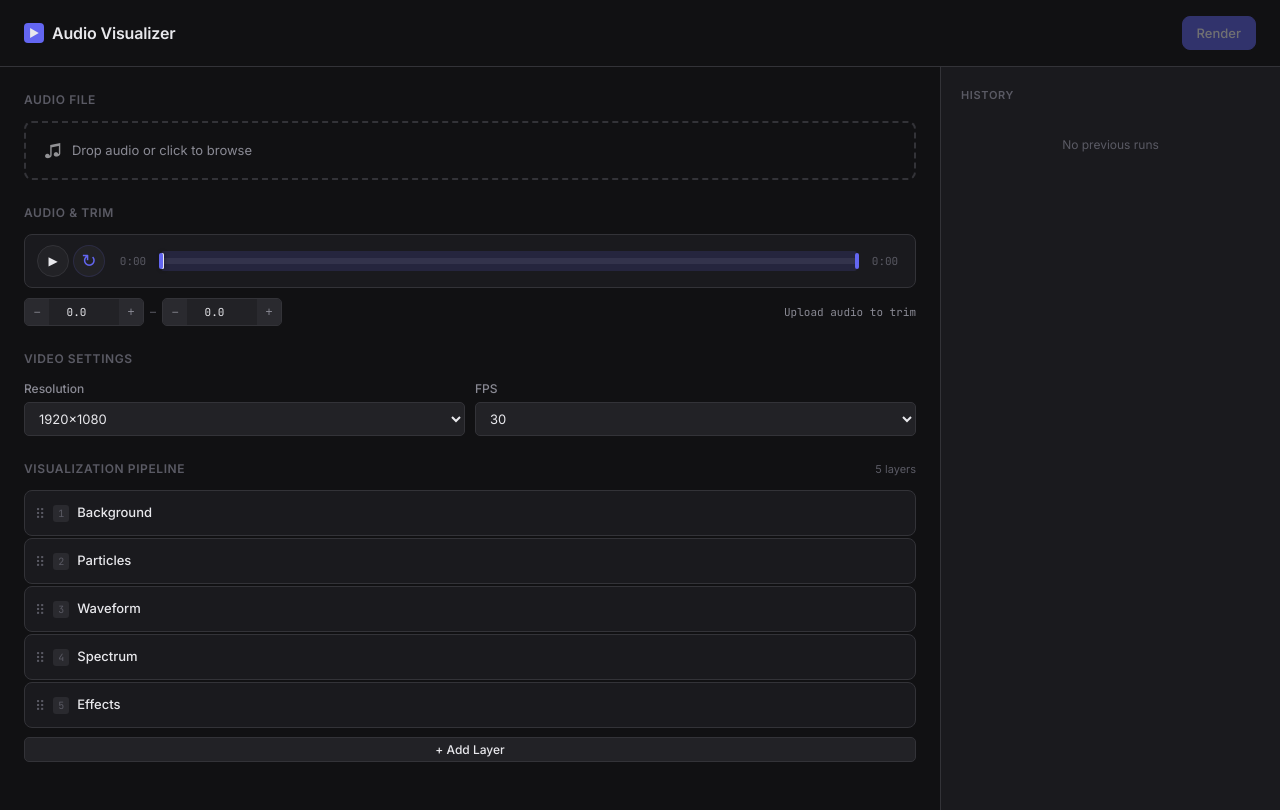
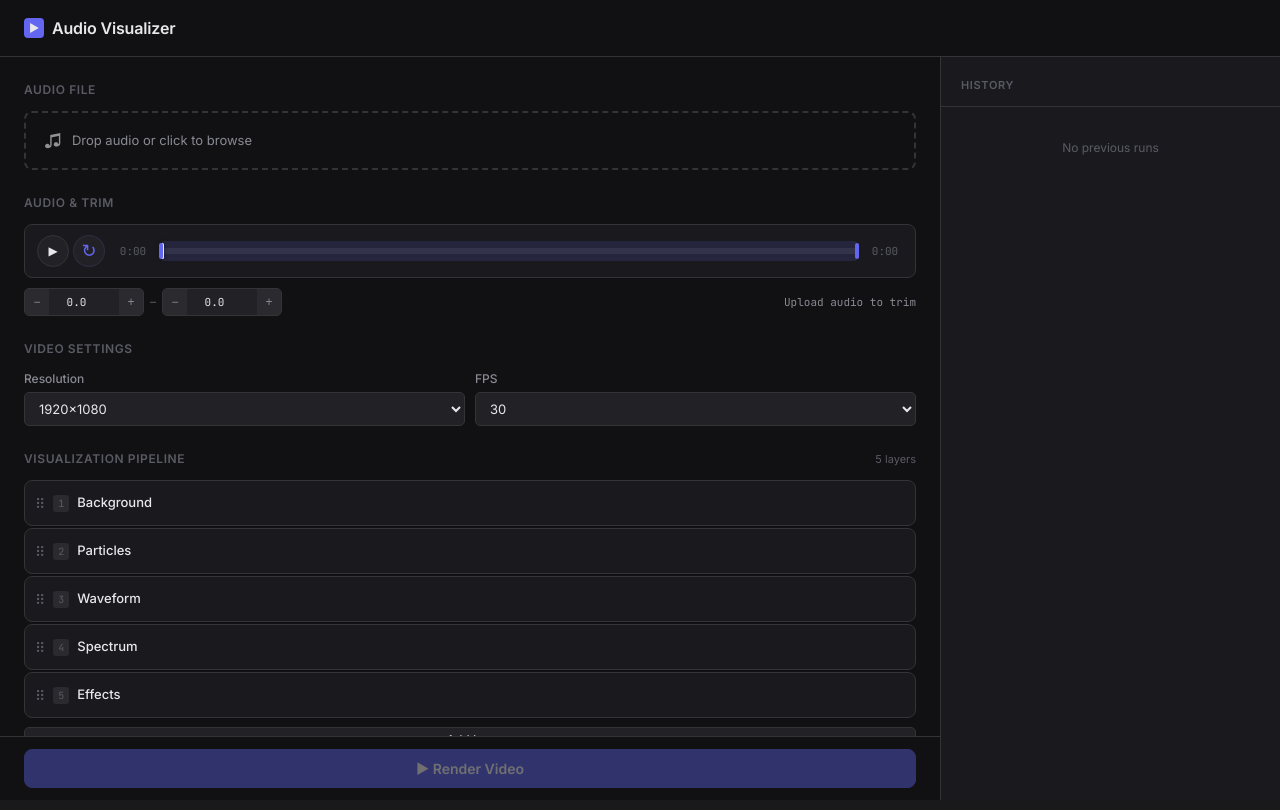
Before and after one commit to asafiul/audio-visualizer, a Flask app: page / in a window 1280 px wide. Run offline with Flask 3, Linux system fonts and the light colour scheme.

Commit message:
more fixes

```diff
--- a/web/app.py
+++ b/web/app.py
@@ -2,6 +2,7 @@ import os
 import sys
 import uuid
 import json
+import time as _time
 from pathlib import Path
 from flask import Flask, render_template, request, jsonify, send_file
 from werkzeug.utils import secure_filename
@@ -24,6 +25,11 @@ app.config['UPLOAD_FOLDER'].mkdir(exist_ok=True)
 app.config['OUTPUT_FOLDER'].mkdir(exist_ok=True)
 
 jobs = {}
+
+
+class CancelledError(Exception):
+    """Raised when a render job is cancelled by the user."""
+    pass
 
 # Known enum values for layer parameters — parsed from default.yaml comments and code
 # This map is auto-enriched from the config; string values become enums if we know options
@@ -174,32 +180,45 @@ def parse_color(hex_color):
     return [int(hex_color[i:i+2], 16) for i in (0, 2, 4)]
 
 
+def _update_job(job_id, **kwargs):
+    """Update job fields and refresh last_update timestamp."""
+    job = jobs[job_id]
+    for k, v in kwargs.items():
+        job[k] = v
+    job['last_update'] = _time.time()
+
+
 def process_video(job_id, audio_path, output_path, config, visualizer_type='pipeline'):
     try:
-        jobs[job_id]['status'] = 'processing'
-        jobs[job_id]['progress'] = 5
-        jobs[job_id]['message'] = 'Loading audio...'
+        _update_job(job_id, status='processing', progress=5, message='Loading audio...')
 
         audio_proc = AudioProcessor(config)
         audio_proc.load_audio(str(audio_path))
 
-        jobs[job_id]['progress'] = 15
-        jobs[job_id]['message'] = 'Creating visualization...'
+        _update_job(job_id, progress=15, message='Creating visualization...')
 
         visualizer = VisualizerFactory.create(visualizer_type, config, audio_proc)
 
-        jobs[job_id]['progress'] = 20
-        jobs[job_id]['message'] = 'Rendering video...'
+        _update_job(job_id, progress=20, message='Rendering video...')
 
         render_with_progress(job_id, config, audio_proc, visualizer, str(output_path))
 
-        jobs[job_id]['status'] = 'completed'
-        jobs[job_id]['progress'] = 100
-        jobs[job_id]['message'] = 'Done!'
+        _update_job(job_id, status='completed', progress=100, message='Done!')
+
+    except CancelledError:
+        _update_job(job_id, status='cancelled', message='Cancelled by user')
+        # Clean up partial output
+        if os.path.exists(str(output_path)):
+            os.unlink(str(output_path))
 
     except Exception as e:
-        jobs[job_id]['status'] = 'error'
-        jobs[job_id]['message'] = str(e)
+        # Provide user-friendly error messages
+        err_msg = str(e)
+        if 'NoBackendError' in type(e).__name__ or 'NoBackendError' in err_msg:
+            err_msg = 'Failed to load audio file. The file may be corrupted or not a valid audio format.'
+        elif 'Format not recognised' in err_msg or 'LibsndfileError' in type(e).__name__:
+            err_msg = 'Unsupported audio format. Please use MP3, WAV, OGG, or FLAC.'
+        _update_job(job_id, status='error', message=err_msg)
         import traceback
         traceback.print_exc()
 
@@ -225,19 +244,26 @@ def render_with_progress(job_id, config, audio_proc, visualizer, output_path):
         fourcc = cv2.VideoWriter_fourcc(*'mp4v')
         writer = cv2.VideoWriter(temp_path, fourcc, fps, (width, height))
 
+        cancelled = False
         for i in range(total_frames):
+            # Check cancel flag each frame
+            if jobs[job_id].get('cancel'):
+                cancelled = True
+                break
+
             time_point = i * frame_duration
             frame = visualizer.render_frame(time_point)
             writer.write(frame)
 
             progress = 20 + int((i / total_frames) * 70)
-            jobs[job_id]['progress'] = progress
-            jobs[job_id]['message'] = f'Frame {i+1}/{total_frames}'
+            _update_job(job_id, progress=progress, message=f'Frame {i+1}/{total_frames}')
 
         writer.release()
 
-        jobs[job_id]['progress'] = 95
-        jobs[job_id]['message'] = 'Adding audio...'
+        if cancelled:
+            raise CancelledError()
+
+        _update_job(job_id, progress=95, message='Adding audio...')
 
         cmd = [
             'ffmpeg', '-y',
@@ -271,13 +297,27 @@ def api_layers():
 def upload():
     # Support reusing audio from a previous job
     reuse_job_id = request.form.get('reuse_audio_job_id')
-    if reuse_job_id and reuse_job_id in jobs:
-        prev_job = jobs[reuse_job_id]
-        src_audio = prev_job.get('original_audio_path') or prev_job.get('audio_path')
+    if reuse_job_id:
+        src_audio = None
+        original_filename = 'audio.mp3'
+
+        # Try in-memory jobs dict first
+        if reuse_job_id in jobs:
+            prev_job = jobs[reuse_job_id]
+            src_audio = prev_job.get('original_audio_path') or prev_job.get('audio_path')
+            original_filename = prev_job.get('original_filename') or prev_job.get('filename', 'audio.mp3')
+
+        # Fallback: search on disk (survives server restart)
         if not src_audio or not os.path.exists(src_audio):
-            return jsonify({'error': 'Previous audio file not found'}), 400
+            src_audio = _find_audio_on_disk(reuse_job_id)
+            if src_audio:
+                original_filename = os.path.basename(src_audio)
+
+        if not src_audio or not os.path.exists(src_audio):
+            return jsonify({'error': 'Previous audio file not found. Please re-upload the audio.'}), 400
+
         job_id = str(uuid.uuid4())[:8]
-        filename = prev_job.get('filename', 'audio.mp3')
+        filename = secure_filename(original_filename)
         # Copy audio to new job path
         import shutil
         audio_path = app.config['UPLOAD_FOLDER'] / f"{job_id}_{filename}"
@@ -290,8 +330,15 @@ def upload():
         if file.filename == '':
             return jsonify({'error': 'No file selected'}), 400
 
+        # Validate audio file extension
+        ALLOWED_AUDIO_EXT = {'.mp3', '.wav', '.ogg', '.flac', '.aac', '.m4a', '.wma', '.opus'}
+        ext = os.path.splitext(file.filename)[1].lower()
+        if ext not in ALLOWED_AUDIO_EXT:
+            return jsonify({'error': f'Unsupported file format "{ext}". Please upload an audio file (mp3, wav, ogg, flac, aac, m4a).'}), 400
+
         job_id = str(uuid.uuid4())[:8]
 
+        original_filename = file.filename  # Keep the user's original filename
         filename = secure_filename(file.filename)
         audio_path = app.config['UPLOAD_FOLDER'] / f"{job_id}_{filename}"
         file.save(str(audio_path))
@@ -382,6 +429,7 @@ def upload():
         'original_audio_path': str(app.config['UPLOAD_FOLDER'] / f"{job_id}_{filename}"),
         'output_path': str(output_path),
         'filename': filename,
+        'original_filename': original_filename,  # Clean name without job ID prefix
         'config_snapshot': {
             'video': config['video'],
             'order': config['pipeline']['order'],
@@ -396,11 +444,22 @@ def upload():
     return jsonify({'job_id': job_id})
 
 
+STALL_TIMEOUT = 15  # seconds without progress update → consider stalled
+
+
 @app.route('/status/<job_id>')
 def status(job_id):
     if job_id not in jobs:
         return jsonify({'error': 'Job not found'}), 404
     job = jobs[job_id]
+
+    # Detect stalled processing (no update for STALL_TIMEOUT seconds)
+    if job['status'] == 'processing':
+        last = job.get('last_update', 0)
+        if last and (_time.time() - last) > STALL_TIMEOUT:
+            job['status'] = 'error'
+            job['message'] = 'Render appears to have stalled (no progress for 60s)'
+
     return jsonify({
         'status': job['status'],
         'progress': job['progress'],
@@ -408,6 +467,18 @@ def status(job_id):
         'filename': job.get('filename', ''),
         'config_snapshot': job.get('config_snapshot', {}),
     })
+
+
+@app.route('/cancel/<job_id>', methods=['POST'])
+def cancel(job_id):
+    """Set cancel flag on a running job."""
+    if job_id not in jobs:
+        return jsonify({'error': 'Job not found'}), 404
+    job = jobs[job_id]
+    if job['status'] != 'processing':
+        return jsonify({'error': 'Job is not running'}), 400
+    job['cancel'] = True
+    return jsonify({'ok': True})
 
 
 @app.route('/download/<job_id>')
@@ -444,14 +515,32 @@ def preview(job_id):
     )
 
 
+def _find_audio_on_disk(job_id):
+    """Search uploads folder for audio files matching a job ID prefix (survives server restart)."""
+    upload_dir = app.config['UPLOAD_FOLDER']
+    # Look for files starting with the job_id prefix
+    for f in sorted(upload_dir.iterdir(), key=lambda p: p.stat().st_mtime, reverse=True):
+        if f.name.startswith(job_id + '_') and f.is_file():
+            ext = f.suffix.lower()
+            if ext in {'.mp3', '.wav', '.ogg', '.flac', '.aac', '.m4a', '.wma', '.opus'}:
+                return str(f)
+    return None
+
+
 @app.route('/audio/<job_id>')
 def serve_audio(job_id):
     """Serve the uploaded audio file for a given job (used by restore)."""
-    if job_id not in jobs:
-        return jsonify({'error': 'Job not found'}), 404
+    audio_path = None
 
-    job = jobs[job_id]
-    audio_path = job.get('original_audio_path') or job.get('audio_path')
+    # Try in-memory jobs dict first
+    if job_id in jobs:
+        job = jobs[job_id]
+        audio_path = job.get('original_audio_path') or job.get('audio_path')
+
+    # Fallback: search on disk (survives server restart)
+    if not audio_path or not os.path.exists(audio_path):
+        audio_path = _find_audio_on_disk(job_id)
+
     if not audio_path or not os.path.exists(audio_path):
         return jsonify({'error': 'Audio file not found'}), 404
 
--- a/web/static/app.js
+++ b/web/static/app.js
@@ -18,6 +18,8 @@ document.addEventListener('DOMContentLoaded', () => {
     const progressText  = $('progressText');
     const progressTitle = $('progressTitle');
     const progressActions = $('progressActions');
+    const progressCancel = $('progressCancel');
+    const cancelRenderBtn = $('cancelRenderBtn');
     const progressError = $('progressError');
     const previewResultBtn  = $('previewResultBtn');
     const downloadResultBtn = $('downloadResultBtn');
@@ -166,6 +168,7 @@ document.addEventListener('DOMContentLoaded', () => {
         progressFill.style.width = '0%';
         progressText.textContent = '0%';
         progressActions.style.display = 'none';
+        progressCancel.style.display = '';
         progressError.style.display = 'none';
     }
 
@@ -173,13 +176,29 @@ document.addEventListener('DOMContentLoaded', () => {
         progressTitle.textContent = 'Error';
         progressError.textContent = msg;
         progressError.style.display = 'block';
+        progressCancel.style.display = 'none';
         progressActions.style.display = 'flex';
         previewResultBtn.style.display = 'none';
         downloadResultBtn.style.display = 'none';
         closeResultBtn.textContent = 'Close';
     }
 
+    cancelRenderBtn.addEventListener('click', async () => {
+        if (!currentJobId) return;
+        cancelRenderBtn.disabled = true;
+        cancelRenderBtn.textContent = 'Cancelling...';
+        try {
+            await fetch('/cancel/' + currentJobId, { method: 'POST' });
+        } catch (e) {
+            // ignore — poll will pick up the status
+        }
+    });
+
     function pollProgress() {
+        let lastProgress = -1;
+        let lastProgressTime = Date.now();
+        const STALL_MS = 10000; // 10 seconds without progress change → stalled
+
         const interval = setInterval(async () => {
             try {
                 const resp = await fetch('/status/' + currentJobId);
@@ -187,14 +206,37 @@ document.addEventListener('DOMContentLoaded', () => {
                 progressFill.style.width = data.progress + '%';
                 progressText.textContent = data.message || (data.progress + '%');
 
+                // Track stall: if progress hasn't changed for STALL_MS, show error
+                if (data.status === 'processing') {
+                    if (data.progress !== lastProgress) {
+                        lastProgress = data.progress;
+                        lastProgressTime = Date.now();
+                    } else if (Date.now() - lastProgressTime > STALL_MS) {
+                        clearInterval(interval);
+                        showProgressError('Render appears stalled — no progress for 30s');
+                        return;
+                    }
+                }
+
                 if (data.status === 'completed') {
                     clearInterval(interval);
                     progressTitle.textContent = 'Done!';
+                    progressText.textContent = 'Video is ready';
+                    progressFill.style.width = '100%';
+                    progressCancel.style.display = 'none';
                     progressActions.style.display = 'flex';
                     previewResultBtn.style.display = '';
                     downloadResultBtn.style.display = '';
                     closeResultBtn.textContent = 'Close';
                     saveToHistory();
+                } else if (data.status === 'cancelled') {
+                    clearInterval(interval);
+                    // Close overlay, keep all parameters intact, don't save to history
+                    progressOverlay.classList.remove('visible');
+                    // Reset cancel button for next use
+                    cancelRenderBtn.disabled = false;
+                    cancelRenderBtn.textContent = '✕ Cancel';
+                    currentJobId = null;
                 } else if (data.status === 'error') {
                     clearInterval(interval);
                     showProgressError(data.message);
@@ -215,6 +257,9 @@ document.addEventListener('DOMContentLoaded', () => {
     });
     closeResultBtn.addEventListener('click', () => {
         progressOverlay.classList.remove('visible');
+        // Reset cancel button for next render
+        cancelRenderBtn.disabled = false;
+        cancelRenderBtn.textContent = '✕ Cancel';
         currentJobId = null;
     });
 
--- a/web/static/css/layout.css
+++ b/web/static/css/layout.css
@@ -3,9 +3,10 @@
     display: grid;
     grid-template-columns: 1fr 340px;
     grid-template-rows: auto 1fr;
-    min-height: 100vh;
+    height: 100vh;
     max-width: 1280px;
     margin: 0 auto;
+    overflow: hidden;
 }
 
 .app-header {
@@ -45,18 +46,48 @@
 
 /* ── Main Panel ── */
 .main-panel {
-    padding: 24px;
+    display: flex;
+    flex-direction: column;
     overflow-y: auto;
     max-height: calc(100vh - 57px);
+    padding: 0;
+}
+
+.main-panel > .section,
+.main-panel > .params-panel {
+    padding: 0 24px;
+}
+
+.main-panel > .section:first-child {
+    padding-top: 24px;
+}
+
+/* ── Sticky Render Bar ── */
+.render-bar {
+    position: sticky;
+    bottom: 0;
+    padding: 12px 24px;
+    background: var(--bg);
+    border-top: 1px solid var(--border);
+    margin-top: auto;
+    z-index: 10;
+}
+
+.render-bar-btn {
+    width: 100%;
+    padding: 10px 20px;
+    font-size: 14px;
+    font-weight: 600;
 }
 
 /* ── Sidebar ── */
 .sidebar {
     border-left: 1px solid var(--border);
-    padding: 20px;
-    overflow-y: auto;
+    background: var(--surface);
     max-height: calc(100vh - 57px);
-    background: var(--surface);
+    display: flex;
+    flex-direction: column;
+    overflow: hidden;
 }
 
 .sidebar-title {
@@ -65,7 +96,19 @@
     text-transform: uppercase;
     letter-spacing: 0.06em;
     color: var(--text-muted);
-    margin-bottom: 12px;
+    padding: 20px 20px 12px;
+    flex-shrink: 0;
+    border-bottom: 1px solid var(--border);
+}
+
+.history-list {
+    flex: 1 1 0;
+    min-height: 0;
+    overflow-y: auto;
+    padding: 12px 20px 20px;
+    display: flex;
+    flex-direction: column;
+    gap: 6px;
 }
 
 /* ── Section ── */
@@ -168,11 +211,6 @@
 }
 
 /* ── History Panel ── */
-.history-list {
-    display: flex;
-    flex-direction: column;
-    gap: 6px;
-}
 
 .history-item {
     padding: 10px 12px;
@@ -181,7 +219,6 @@
     border-radius: var(--radius);
     cursor: pointer;
     transition: all var(--transition);
-    overflow: hidden;
 }
 
 .history-item:hover {
@@ -219,12 +256,9 @@
 }
 
 .history-item-actions {
-    opacity: 0;
-    transition: opacity var(--transition);
-}
-
-.history-item:hover .history-item-actions {
-    opacity: 1;
+    margin-top: 6px;
+    display: flex;
+    gap: 4px;
 }
 
 /* ── Responsive ── */
--- a/web/static/css/overlay.css
+++ b/web/static/css/overlay.css
@@ -50,6 +50,10 @@
     font-size: 12px;
     color: var(--text-dim);
     font-family: var(--mono);
+}
+
+.progress-cancel {
+    margin-top: 16px;
 }
 
 .progress-actions {
--- a/web/templates/index.html
+++ b/web/templates/index.html
@@ -22,11 +22,6 @@
                     Audio Visualizer
                 </a>
             </h1>
-            <div class="header-actions">
-                <button class="btn btn-primary" id="renderBtn" disabled>
-                    Render
-                </button>
-            </div>
         </header>
 
         <!-- Main Panel -->
@@ -37,7 +32,7 @@
                     <span class="section-label">Audio File</span>
                 </div>
                 <div class="upload-area upload-area-compact" id="uploadArea">
-                    <input type="file" id="audioFile" accept=".mp3,.wav,.ogg,.flac">
+                    <input type="file" id="audioFile" accept="audio/*,.mp3,.wav,.ogg,.flac,.aac,.m4a,.opus">
                     <div class="upload-row">
                         <span class="upload-icon-sm">♫</span>
                         <span class="upload-text">Drop audio or click to browse</span>
@@ -149,6 +144,13 @@
                     <!-- Params rendered dynamically -->
                 </div>
             </div>
+
+            <!-- Sticky Render Bar -->
+            <div class="render-bar">
+                <button class="btn btn-primary render-bar-btn" id="renderBtn" disabled>
+                    ▶ Render Video
+                </button>
+            </div>
         </main>
 
         <!-- Sidebar: History -->
@@ -168,6 +170,9 @@
                 <div class="progress-fill" id="progressFill"></div>
             </div>
             <div class="progress-text" id="progressText">0%</div>
+            <div class="progress-cancel" id="progressCancel">
+                <button class="btn btn-ghost" id="cancelRenderBtn">✕ Cancel</button>
+            </div>
             <div class="progress-actions" id="progressActions" style="display:none;">
                 <button class="btn btn-primary" id="previewResultBtn">▶ Preview</button>
                 <button class="btn" id="downloadResultBtn">↓ Download</button>
```
Also changed, not shown: 1 other file.
